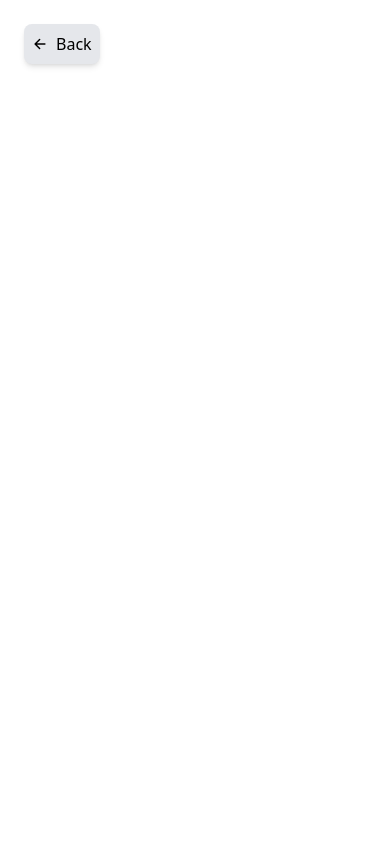
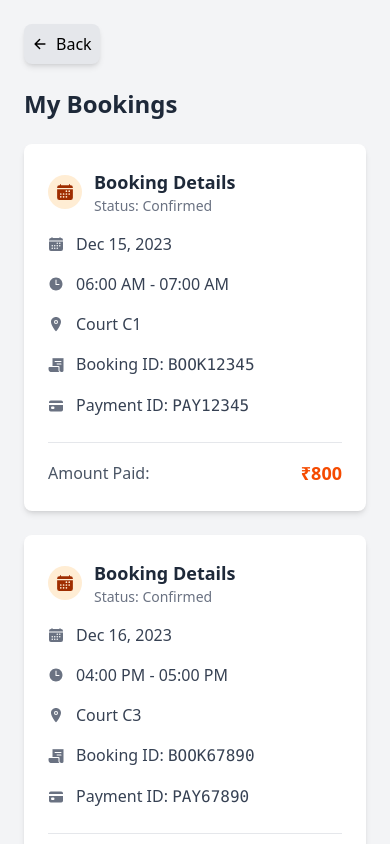
Before and after one commit to Adij003/ace-pickleball-web-app, a React (Vite) app in the folder frontend/: page /history in a window 390 px wide. Shown: the top 844 px of the page. Built offline with nearby package versions, Linux system fonts and the light colour scheme; no server answers.

Commit message:
Booking history UI added

```diff
--- a/frontend/src/App.jsx
+++ b/frontend/src/App.jsx
@@ -75,19 +75,13 @@ function App() {
                 path="/dashboard"
                 element={isAuthenticated ? <Home /> : <Navigate to="/login" />}
               />
-              <Route
-                path="/booking-details"
-                element={isAuthenticated ? <CourtBooking /> : <Navigate to="/login" />}
-              />
-              <Route
-                path="/checkout"
-                element={isAuthenticated ? <CheckoutPage /> : <Navigate to="/login" />}
-              />
+              <Route path="/booking-details" element={<CourtBooking />} />
+              <Route path="/checkout" element={<CheckoutPage />} />
               <Route
                 path="/booking-confirmation"
                 element={isAuthenticated ? <PaymentSuccess /> : <Navigate to="/login" />}
               />
-               <Route
+              <Route
                 path="/booking-failed"
                 element={isAuthenticated ? <PaymentFail /> : <Navigate to="/login" />}
               />
@@ -97,9 +91,6 @@ function App() {
               <Route path="/events" element={<UpcomingDetials />} />
               <Route path="/gallery" element={<Gallery />} />
               <Route path="/about-us" element={<AboutUsNavbar />} />
-
-
-
               <Route path="*" element={<NotFound />} />
             </Routes>
           </div>
--- a/frontend/src/pages/BookingHistory.jsx
+++ b/frontend/src/pages/BookingHistory.jsx
@@ -1,22 +1,130 @@
-
 import { useNavigate } from "react-router-dom";
-import React from 'react'
-import { IoArrowBack } from "react-icons/io5";
+import React, { useState } from 'react';
+import { IoArrowBack, IoCalendar, IoTime, IoLocation, IoReceipt, IoCard } from "react-icons/io5";
 
 function BookingHistory() {
     const navigate = useNavigate();
 
+    // Dummy booking data
+    const [bookings] = useState([
+        {
+            id: "1",
+            date: "2023-12-15",
+            timeSlot: "06:00 AM - 07:00 AM",
+            court: "C1",
+            bookingId: "BOOK12345",
+            paymentId: "PAY12345",
+            price: 800
+        },
+        {
+            id: "2",
+            date: "2023-12-16",
+            timeSlot: "04:00 PM - 05:00 PM",
+            court: "C3",
+            bookingId: "BOOK67890",
+            paymentId: "PAY67890",
+            price: 800
+        },
+        {
+            id: "3",
+            date: "2023-12-18",
+            timeSlot: "07:00 PM - 08:00 PM",
+            court: "C2",
+            bookingId: "BOOK13579",
+            paymentId: "PAY13579",
+            price: 800
+        },
+        {
+            id: "4",
+            date: "2023-12-20",
+            timeSlot: "09:00 AM - 10:00 AM",
+            court: "C4",
+            bookingId: "BOOK24680",
+            paymentId: "PAY24680",
+            price: 800
+        },
+    ]);
+
+    const formatDate = (dateString) => {
+        const options = { day: 'numeric', month: 'short', year: 'numeric' };
+        return new Date(dateString).toLocaleDateString('en-US', options);
+    };
+
     return (
-    <div>
+        <div className="min-h-screen bg-gray-100 p-6">
             <button
                 onClick={() => navigate("/")}
-              className="absolute top-6 left-6 flex items-center gap-2 p-2 bg-gray-200 hover:bg-gray-300 rounded-lg shadow-md"
+                className="flex items-center gap-2 p-2 bg-gray-200 hover:bg-gray-300 rounded-lg shadow-md mb-6"
             >
                 <IoArrowBack />
                 <span>Back</span>
             </button>
+
+            <h1 className="text-2xl font-bold text-gray-800 mb-6">My Bookings</h1>
+
+            {bookings.length === 0 ? (
+                <div className="bg-blue-100 border-l-4 border-blue-500 text-blue-700 p-4">
+                    <p>No bookings found. Book your first court now!</p>
                 </div>
-  )
+            ) : (
+                <div className="grid grid-cols-1 md:grid-cols-2 lg:grid-cols-3 gap-6">
+                    {bookings.map((booking) => (
+                        <div key={booking.id} className="bg-white rounded-lg shadow-md overflow-hidden hover:shadow-lg transition-shadow duration-300">
+                            <div className="p-6">
+                                <div className="flex items-center mb-4">
+                                    <div className="bg-orange-100 text-orange-800 p-2 rounded-full mr-3">
+                                        <IoCalendar className="text-lg" />
+                                    </div>
+                                    <div>
+                                        <h3 className="text-lg font-semibold text-gray-800">Booking Details</h3>
+                                        <p className="text-sm text-gray-500">Status: Confirmed</p>
+                                    </div>
+                                </div>
+
+                                <div className="space-y-4">
+                                    <div className="flex items-center">
+                                        <IoCalendar className="text-gray-500 mr-3" />
+                                        <span className="text-gray-700">{formatDate(booking.date)}</span>
+                                    </div>
+
+                                    <div className="flex items-center">
+                                        <IoTime className="text-gray-500 mr-3" />
+                                        <span className="text-gray-700">{booking.timeSlot}</span>
+                                    </div>
+
+                                    <div className="flex items-center">
+                                        <IoLocation className="text-gray-500 mr-3" />
+                                        <span className="text-gray-700">Court {booking.court}</span>
+                                    </div>
+
+                                    <div className="flex items-center">
+                                        <IoReceipt className="text-gray-500 mr-3" />
+                                        <span className="text-gray-700">
+                                            Booking ID: <span className="font-mono">{booking.bookingId}</span>
+                                        </span>
+                                    </div>
+
+                                    <div className="flex items-center">
+                                        <IoCard className="text-gray-500 mr-3" />
+                                        <span className="text-gray-700">
+                                            Payment ID: <span className="font-mono">{booking.paymentId}</span>
+                                        </span>
+                                    </div>
+                                </div>
+
+                                <div className="mt-6 pt-4 border-t border-gray-200">
+                                    <div className="flex justify-between items-center">
+                                        <span className="text-gray-600">Amount Paid:</span>
+                                        <span className="text-lg font-bold text-orange-600">₹{booking.price}</span>
+                                    </div>
+                                </div>
+                            </div>
+                        </div>
+                    ))}
+                </div>
+            )}
+        </div>
+    );
 }
 
-export default BookingHistory
+export default BookingHistory;
--- a/frontend/src/pages/CheckoutPage.jsx
+++ b/frontend/src/pages/CheckoutPage.jsx
@@ -1,6 +1,6 @@
 import React, { useState } from 'react';
 import { useNavigate, useLocation } from 'react-router-dom';
-import { IoArrowBack, IoPerson, IoCall, IoMail, IoCalendar } from "react-icons/io5";
+import { IoArrowBack, IoPerson, IoCall, IoMail, IoCalendar, IoLogIn } from "react-icons/io5";
 import { toast } from 'react-toastify';
 import axios from 'axios';
 
@@ -12,8 +12,11 @@ function CheckoutPage() {
     const [phoneNumber, setPhoneNumber] = useState("");
     const [phoneError, setPhoneError] = useState("");
 
-    // Get user info from localStorage
-    const user = JSON.parse(localStorage.getItem("user-info")) || {};
+    // Check if user is logged in
+    const isLoggedIn = localStorage.getItem("isAuthenticated") === "true";
+
+    // Get user info from localStorage if logged in
+    const user = isLoggedIn ? JSON.parse(localStorage.getItem("user-info")) || {} : {};
     const { name = "Guest", email = "" } = user;
     const firstName = name.split(' ')[0];
 
@@ -38,6 +41,18 @@ function CheckoutPage() {
     };
 
     const handleCheckout = async () => {
+        if (!isLoggedIn) {
+            // Redirect to login with current state to return here after login
+            navigate("/login", {
+                state: {
+                    fromCheckout: true,
+                    selectedSlots,
+                    selectedDate
+                }
+            });
+            return;
+        }
+
         if (!phoneNumber) {
             toast.error("Please enter your phone number");
             return;
@@ -177,7 +192,8 @@ function CheckoutPage() {
                     </div>
                 </div>
 
-                {/* User Details Card */}
+                {/* User Details Card - Only show if logged in */}
+                {isLoggedIn ? (
                     <div className="bg-white rounded-lg shadow-md p-6 mb-6">
                         <h2 className="text-lg font-bold text-gray-800 mb-4 flex items-center">
                             <IoPerson className="mr-2" /> Your Details
@@ -214,17 +230,27 @@ function CheckoutPage() {
                             </div>
                         </div>
                     </div>
+                ) : (
+                    <div className="bg-white rounded-lg shadow-md p-6 mb-6 text-center">
+                        <h2 className="text-lg font-bold text-gray-800 mb-4">
+                            Please login to complete your booking
+                        </h2>
+                        <p className="text-gray-600 mb-4">
+                            Your selected slots will be saved during login
+                        </p>
+                    </div>
+                )}
             </div>
 
             {/* Fixed Bottom Button */}
             <div className="fixed bottom-0 left-0 right-0 bg-white shadow-lg p-4">
                 <button
                     onClick={handleCheckout}
-                    disabled={isProcessing || slotArray.length === 0 || phoneNumber.length !== 10}
+                    disabled={isProcessing || slotArray.length === 0 || (isLoggedIn && phoneNumber.length !== 10)}
                     className={`w-full py-3 rounded-lg font-bold text-white ${
                         isProcessing ? 'bg-orange-400' : 'bg-orange-500 hover:bg-orange-600'
                     } transition-colors ${
-                        (slotArray.length === 0 || phoneNumber.length !== 10) ? 'opacity-50 cursor-not-allowed' : ''
+                        (slotArray.length === 0 || (isLoggedIn && phoneNumber.length !== 10)) ? 'opacity-50 cursor-not-allowed' : ''
                     }`}
                 >
                     {isProcessing ? (
@@ -235,8 +261,13 @@ function CheckoutPage() {
                             </svg>
                             Processing...
                         </span>
+                    ) : isLoggedIn ? (
+                        `Pay ₹${totalAmount} & Confirm Booking`
                     ) : (
-                        `Pay ₹${totalAmount} & Confirm Booking`
+                        <span className="flex items-center justify-center">
+                            <IoLogIn className="mr-2" />
+                            Login to Continue Booking
+                        </span>
                     )}
                 </button>
             </div>
--- a/frontend/src/pages/Home.jsx
+++ b/frontend/src/pages/Home.jsx
@@ -25,14 +25,14 @@ function Home() {
         localStorage.removeItem("user-info");
         localStorage.removeItem("token");
 
-        // Update state
+        // Force state update before navigation
         setIsLoggedIn(false);
-
-        // Close the drawer
         setIsOpen(false);
 
-        // Redirect to home page
-        navigate("/");
+        // Use setTimeout to ensure state updates before navigation
+        setTimeout(() => {
+            navigate("/");
+        }, 0);
     };
 
     const handleLogin = () => {
```
Lines whose indentation alone changed are shown as unchanged.
